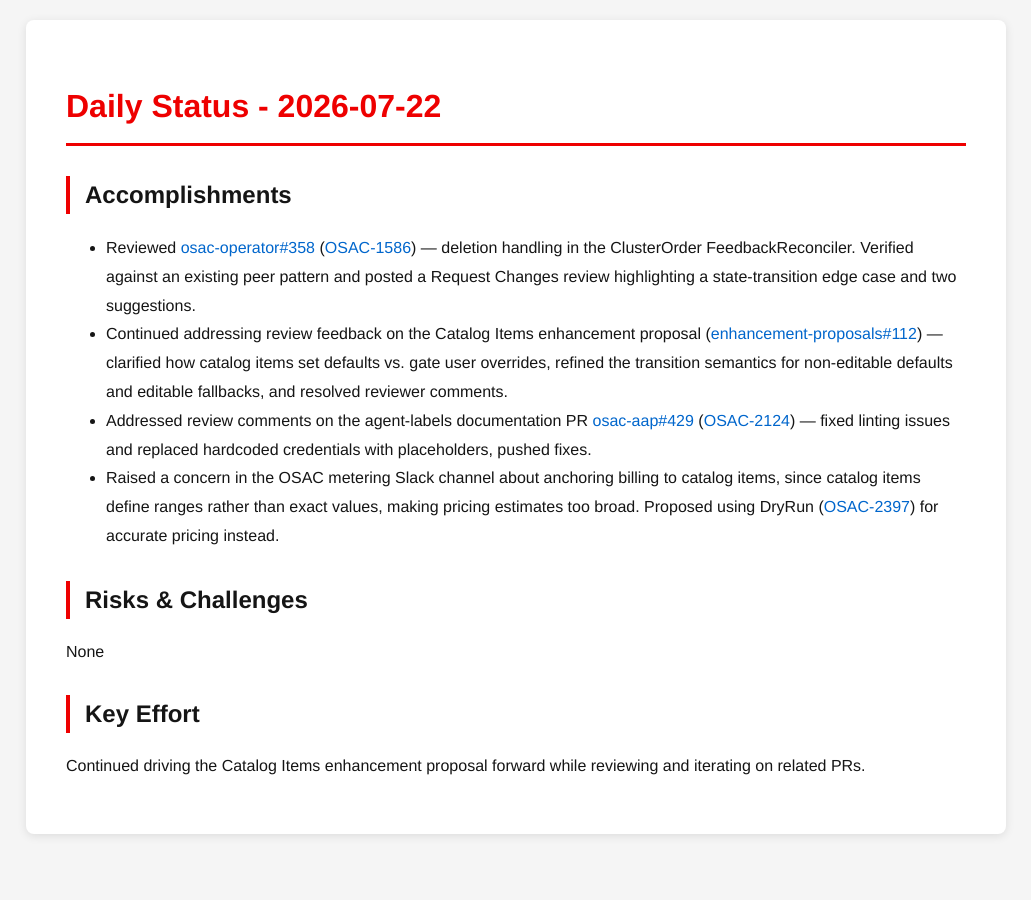
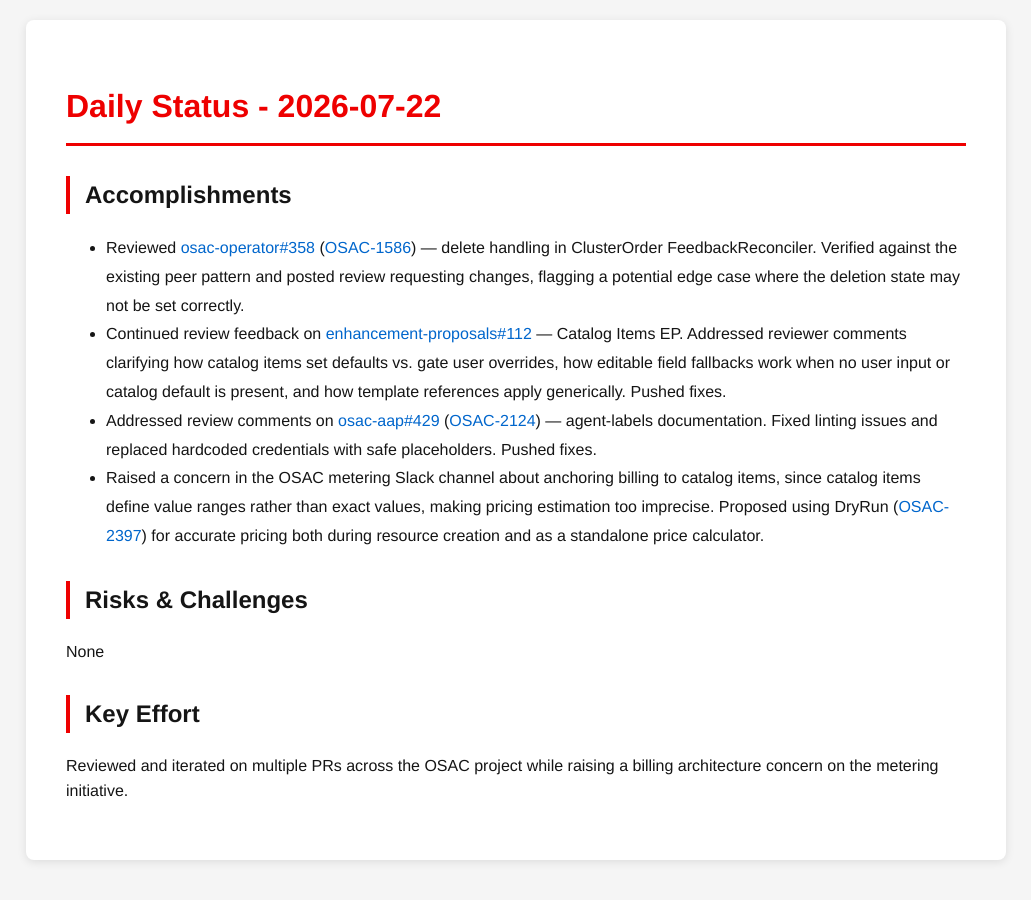
Before and after one commit to tzvatot/daily-status, a Jekyll site: the page built from 2026-07-22.md, in a window 1280 px wide. Shown: the whole page, without its empty margins (124-1155 px from the left). Built offline with Jekyll 4.4.1, drawn with Linux system fonts in a browser that asks for light colours.

Commit message:
Daily status update - 2026-07-22

```diff
--- a/2026-07-22.md
+++ b/2026-07-22.md
@@ -7,13 +7,13 @@
 # Daily Status - 2026-07-22
 
 ## Accomplishments
-- Reviewed [osac-operator#358](https://github.com/osac-project/osac-operator/pull/358) ([OSAC-1586](https://redhat.atlassian.net/browse/OSAC-1586)) — deletion handling in the ClusterOrder FeedbackReconciler. Verified against an existing peer pattern and posted a Request Changes review highlighting a state-transition edge case and two suggestions.
-- Continued addressing review feedback on the Catalog Items enhancement proposal ([enhancement-proposals#112](https://github.com/osac-project/enhancement-proposals/pull/112)) — clarified how catalog items set defaults vs. gate user overrides, refined the transition semantics for non-editable defaults and editable fallbacks, and resolved reviewer comments.
-- Addressed review comments on the agent-labels documentation PR [osac-aap#429](https://github.com/osac-project/osac-aap/pull/429) ([OSAC-2124](https://redhat.atlassian.net/browse/OSAC-2124)) — fixed linting issues and replaced hardcoded credentials with placeholders, pushed fixes.
-- Raised a concern in the OSAC metering Slack channel about anchoring billing to catalog items, since catalog items define ranges rather than exact values, making pricing estimates too broad. Proposed using DryRun ([OSAC-2397](https://redhat.atlassian.net/browse/OSAC-2397)) for accurate pricing instead.
+- Reviewed [osac-operator#358](https://github.com/osac-project/osac-operator/pull/358) ([OSAC-1586](https://redhat.atlassian.net/browse/OSAC-1586)) — delete handling in ClusterOrder FeedbackReconciler. Verified against the existing peer pattern and posted review requesting changes, flagging a potential edge case where the deletion state may not be set correctly.
+- Continued review feedback on [enhancement-proposals#112](https://github.com/osac-project/enhancement-proposals/pull/112) — Catalog Items EP. Addressed reviewer comments clarifying how catalog items set defaults vs. gate user overrides, how editable field fallbacks work when no user input or catalog default is present, and how template references apply generically. Pushed fixes.
+- Addressed review comments on [osac-aap#429](https://github.com/osac-project/osac-aap/pull/429) ([OSAC-2124](https://redhat.atlassian.net/browse/OSAC-2124)) — agent-labels documentation. Fixed linting issues and replaced hardcoded credentials with safe placeholders. Pushed fixes.
+- Raised a concern in the OSAC metering Slack channel about anchoring billing to catalog items, since catalog items define value ranges rather than exact values, making pricing estimation too imprecise. Proposed using DryRun ([OSAC-2397](https://redhat.atlassian.net/browse/OSAC-2397)) for accurate pricing both during resource creation and as a standalone price calculator.
 
 ## Risks & Challenges
 None
 
 ## Key Effort
-Continued driving the Catalog Items enhancement proposal forward while reviewing and iterating on related PRs.
+Reviewed and iterated on multiple PRs across the OSAC project while raising a billing architecture concern on the metering initiative.
```
